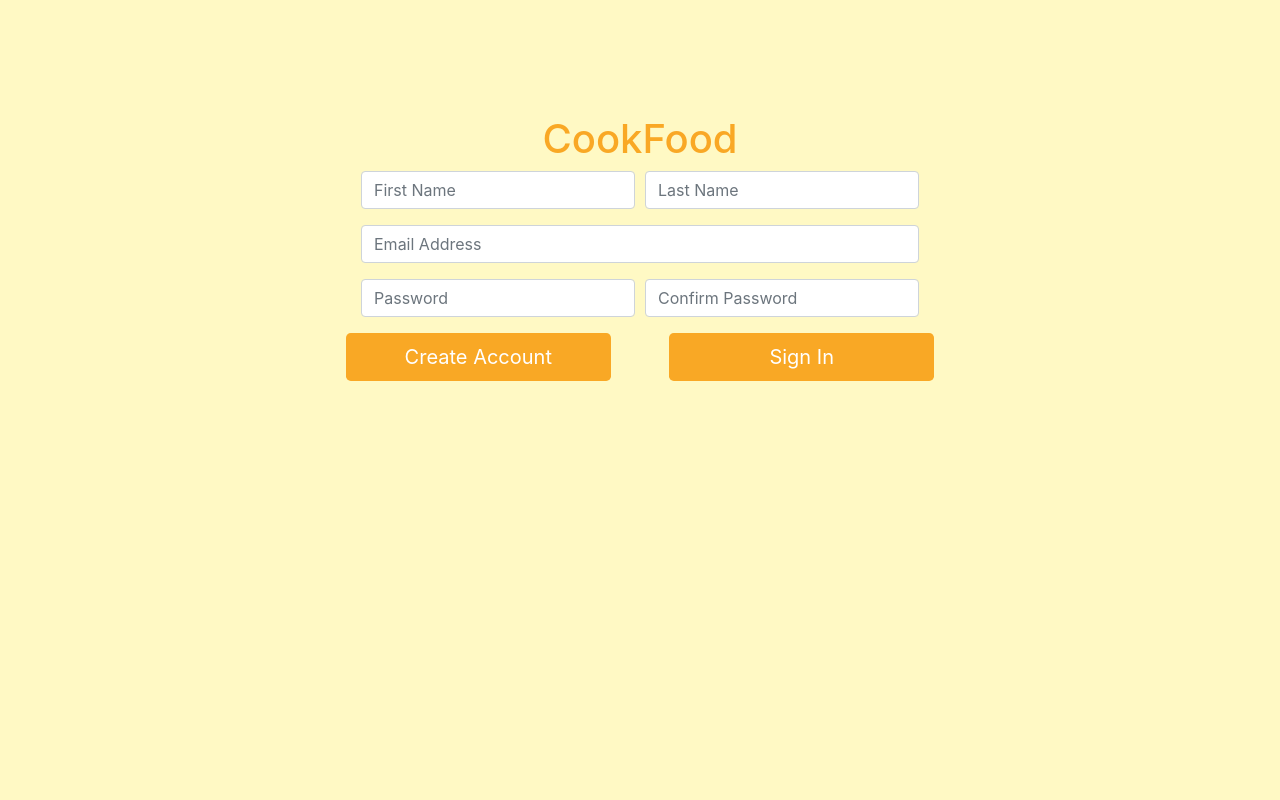
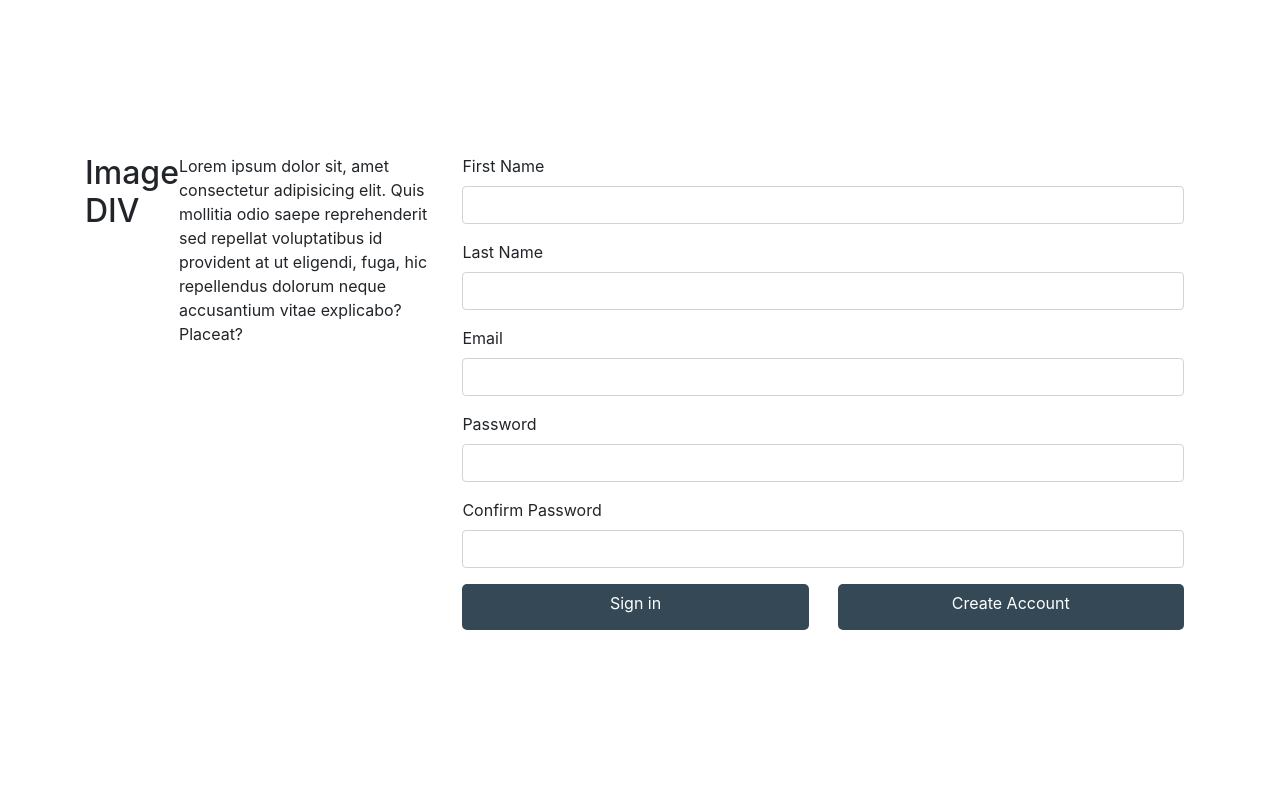
Before and after one commit to agrawalsourabh/CookFood, a Flask app: page /sign_up/ in a window 1280 px wide. Run offline with Flask 2, Linux system fonts and the light colour scheme; some libraries are stand-ins or nearby versions.

Commit message:
styling updated - index and signup page

```diff
--- a/my_project/sign_up/templates/sign_up/sign_up.html
+++ b/my_project/sign_up/templates/sign_up/sign_up.html
@@ -1,50 +1,50 @@
 {% extends "layout.html" %} {% block content %}
-
-
-
+<div class="container">
     <div class="container-center">
-    <form method="POST">
-        <div class="text-center">
-            <h1><a class="app-title" href="/">CookFood</a></h1>
+        <div class="image_div">
+            <h2>Image DIV</h2>
+            <p>
+                Lorem ipsum dolor sit, amet consectetur adipisicing elit. Quis mollitia odio saepe reprehenderit sed repellat voluptatibus id provident at ut eligendi, fuga, hic repellendus dolorum neque accusantium vitae explicabo? Placeat?
+            </p>
         </div>
 
+        <div class="form_div">
+            <form method="POST">
+
+                <div class="form-inputs">
                     {{ form.hidden_tag() }}
-        <div class="form-row">
-            <div class="form-group col-md-6">
-                {{ form.first_name(class="form-control", placeholder="First Name")}}
-            </div>
-            <div class="form-group col-md-6">
-                {{ form.last_name(class="form-control", placeholder="Last Name")}}
-            </div>
+                    <div class="form-group">
+                        {{ form.first_name.label}}
+                        <br> {{ form.first_name(class="form-control")}}
                     </div>
                     <div class="form-group">
-            {{ form.email(class="form-control", placeholder="Email Address")}}
+                        {{ form.last_name.label}}
+                        <br> {{ form.last_name(class="form-control")}}
                     </div>
-        <div class="form-row">
-            <div class="form-group col-md-6">
-                {{ form.password(class="form-control", placeholder="Password")}}
+                    <div class="form-group">
+                        {{ form.email.label}} <br> {{ form.email(class_="form-control")}}
                     </div>
-            <div class="form-group col-md-6">
-                {{ form.con_password(class="form-control", placeholder="Confirm Password")}}
+                    <div class="form-group">
+                        {{ form.password.label}} <br> {{ form.password(class_="form-control")}}
+                    </div>
+                    <div class="form-group">
+                        {{ form.con_password.label}} <br> {{ form.con_password(class_="form-control")}}
                     </div>
                 </div>
 
-        <div class="my-button">
-            <div class="row">
-                <div class="col-xs-6" id="signup_btn">
-                    {{ form.submit(class_="btn btn-lg btn-block btn-color")}}
+                <div class="form-btn">
+                    <div class="signin_btn">
+                        <a class='btn mb-2' href="/">Sign in</a>
                     </div>
-
-                <div class="col-xs-6" id="blank_div">
+                    <div class="signup_btn">
+                        {{ form.submit(class_="btn mb-2")}}
 
                     </div>
 
-                <div class="col-xs-6" id="signin_btn">
-                    <a class="btn btn-lg btn-block btn-color" href="/">Sign In</a>
-                </div>
-            </div>
                 </div>
 
             </form>
         </div>
+    </div>
+</div>
 {% endblock %}
--- /dev/null
+++ b/my_project/static/css/style.css
@@ -0,0 +1,84 @@
+:root {
+    --primary-color: #344955;
+    --primmary-dark-color: #232F34;
+    --primary-light-color: #4A6572;
+    --secondary-color: #F9AA33;
+}
+
+html,
+body {
+    width: 100%;
+}
+
+.container {
+    width: 100%;
+    height: 100%;
+    display: flex;
+    align-self: center;
+}
+
+.container-center {
+    flex-basis: 1;
+    margin: auto;
+}
+
+.image_div {
+    flex-basis: 33%;
+    display: flex;
+}
+
+.form_div {
+    flex-basis: 65%;
+}
+
+.form-control:focus {
+    border-color: var(--secondary-color);
+    box-shadow: 0 1px 1px rgba(0, 0, 0, 0.075) inset, 0 0 8px rgba(249, 170, 51, 0.6);
+    outline: none;
+}
+
+
+/* .form-inputs {
+    background-color: lightsteelblue;
+} */
+
+.form-btn {
+    display: flex;
+    justify-content: space-between;
+}
+
+.signup_btn {
+    flex-basis: 48%;
+    background-color: var(--primary-color);
+    text-align: center;
+    border-radius: 5px;
+}
+
+.btn {
+    width: 100%;
+    color: white;
+    text-decoration: none;
+}
+
+.signin_btn {
+    flex-basis: 48%;
+    background-color: var(--primary-color);
+    text-align: center;
+    border-radius: 5px;
+}
+
+@media screen and (min-width:900px) {
+    .container-center {
+        width: 100%;
+        display: flex;
+        justify-content: space-between;
+    }
+    .image_div {
+        flex-basis: 33%;
+        display: flex;
+    }
+    .form_div {
+        flex-basis: 65%;
+        margin: auto;
+    }
+}
--- a/my_project/templates/layout.html
+++ b/my_project/templates/layout.html
@@ -8,7 +8,7 @@
     <script src="https://code.jquery.com/jquery-3.4.1.slim.min.js" integrity="sha384-J6qa4849blE2+poT4WnyKhv5vZF5SrPo0iEjwBvKU7imGFAV0wwj1yYfoRSJoZ+n" crossorigin="anonymous"></script>
     <script src="https://cdn.jsdelivr.net/npm/popper.js@1.16.0/dist/umd/popper.min.js" integrity="sha384-Q6E9RHvbIyZFJoft+2mJbHaEWldlvI9IOYy5n3zV9zzTtmI3UksdQRVvoxMfooAo" crossorigin="anonymous"></script>
     <script src="https://stackpath.bootstrapcdn.com/bootstrap/4.4.1/js/bootstrap.min.js" integrity="sha384-wfSDF2E50Y2D1uUdj0O3uMBJnjuUD4Ih7YwaYd1iqfktj0Uod8GCExl3Og8ifwB6" crossorigin="anonymous"></script>
-    <link rel="stylesheet" href="{{ url_for('static', filename='css/main.css') }}">
+    <link rel="stylesheet" href="{{ url_for('static', filename='css/style.css') }}">
 
 </head>
 
```
Also changed, not shown: my_project/sign_up/templates/sign_up/sign_up_old.html (added, +50 -0 lines), my_project/templates/index.html (+29 -24 lines), my_project/templates/index_old.html (added, +36 -0 lines), my_project/static/css/main_old.css (renamed from my_project/static/css/main.css), my_project/static/logos/ChefBookLogo.svg (added), my_project/static/logos/logo.svg (added). Lines whose indentation alone changed are shown as unchanged.
